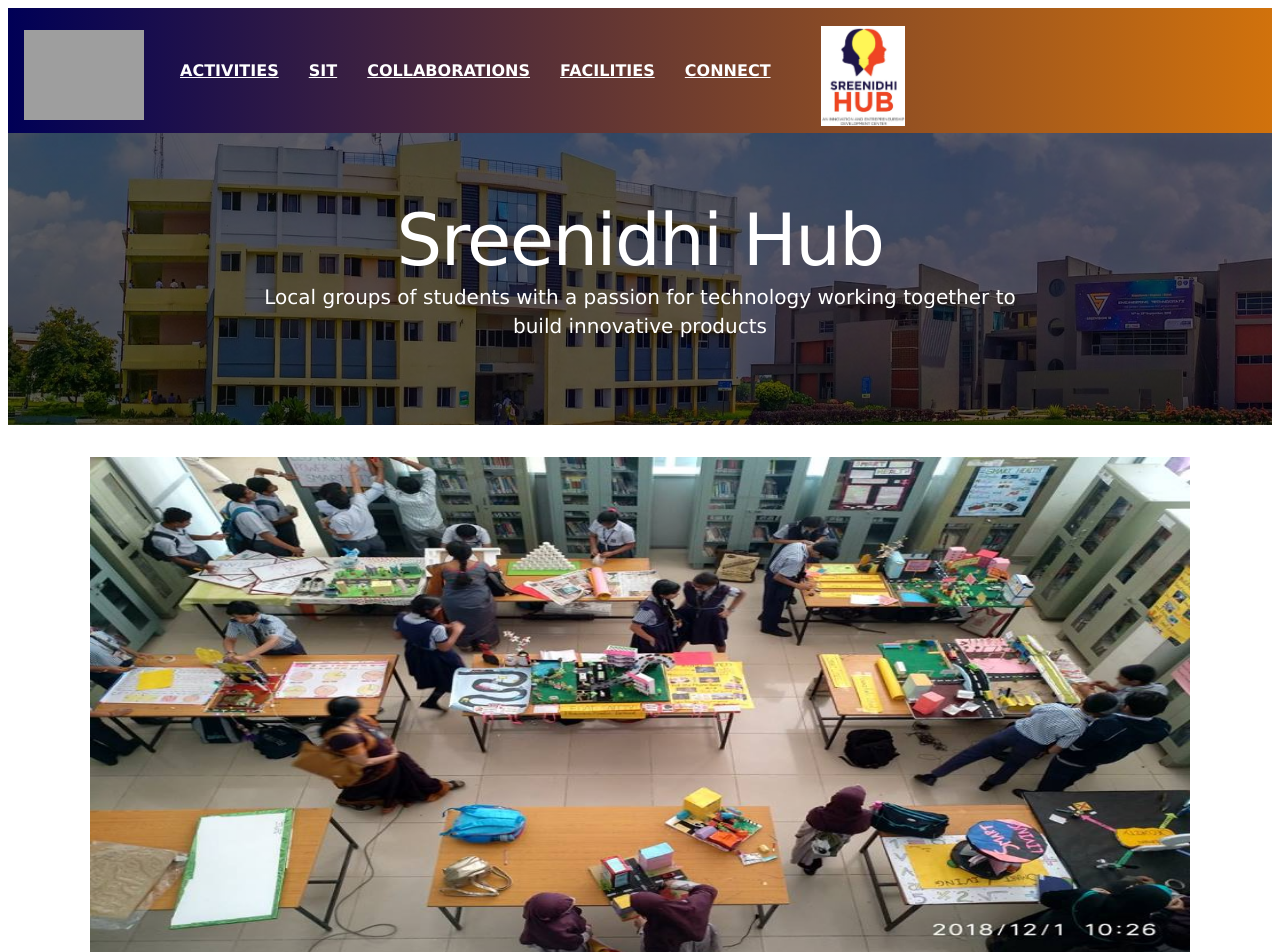
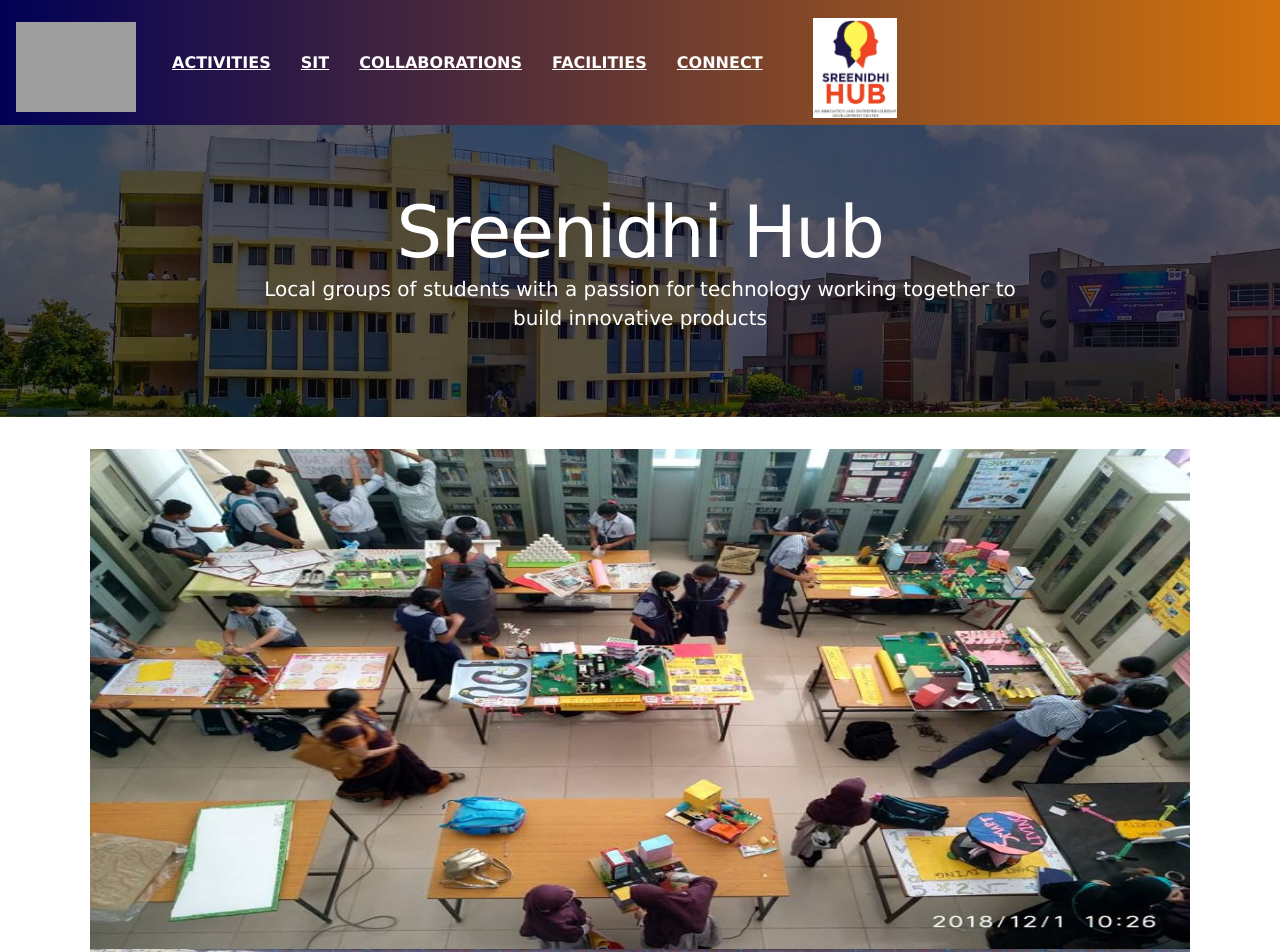
Before and after one commit to SNISTInnovationHub/snistinnovationhub.github.io, a Jekyll site: the page built from index.html, in a window 1280 px wide. Shown: the top 952 px of the page. Built offline with Jekyll 4.4.1, drawn with Linux system fonts in a browser that asks for light colours; nearby versions of some CDN libraries; some web fonts are replaced.

Commit message:
Update app.css

```diff
--- a/static/css/app.css
+++ b/static/css/app.css
@@ -23,6 +23,13 @@
 /* older css */
 header{
  width: 100%;
+  margin:0;
+}
+body{
+margin:0;
+}
+footer{
+ margin:0;
 }
 
 .sheetsee body {font-family: 'Source Sans Pro'; background: #fff; color: #535353;  border: 10px #47CCFC solid; margin: 0px; padding: 20px 20px 100px 20px; overflow: auto; }
```
